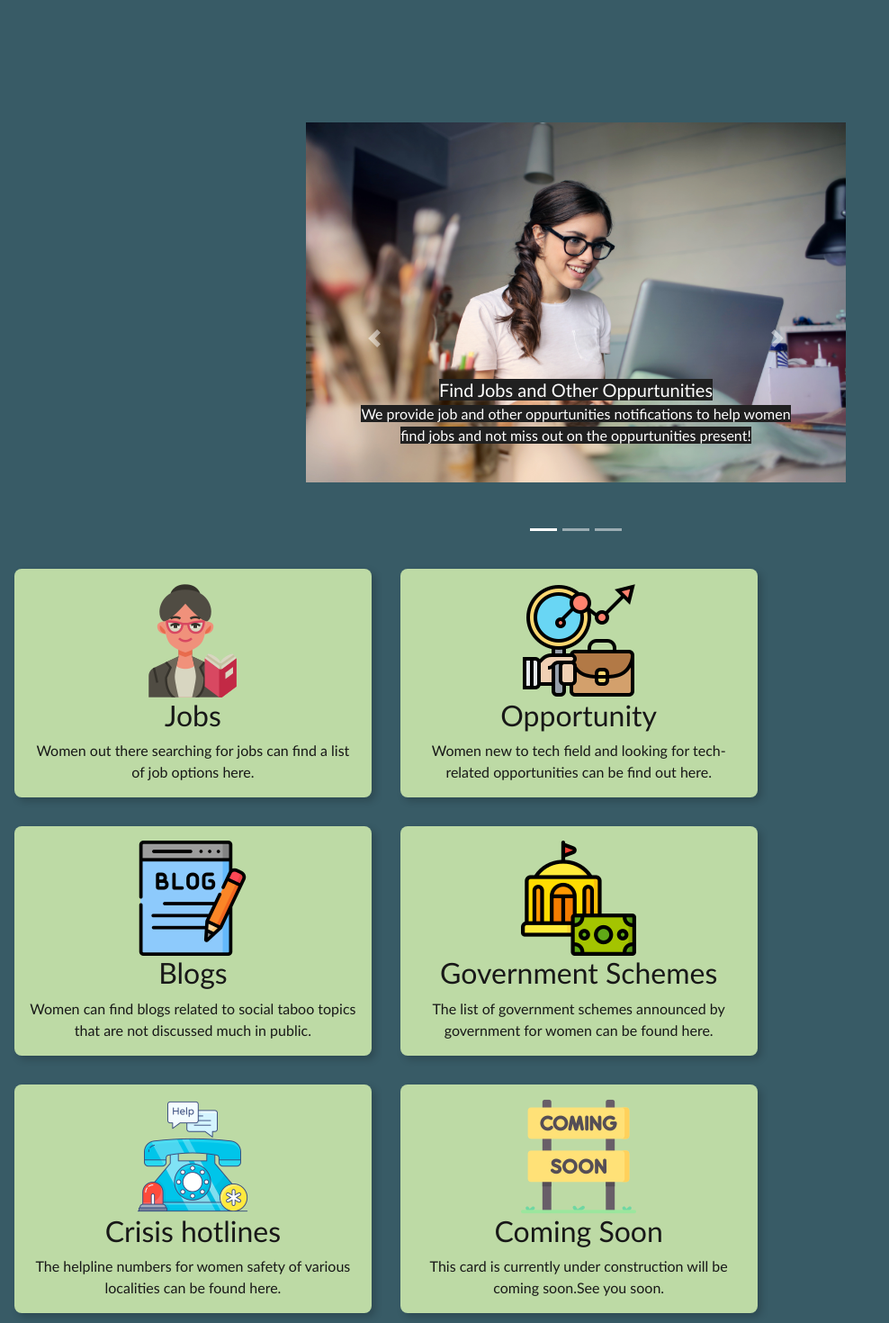
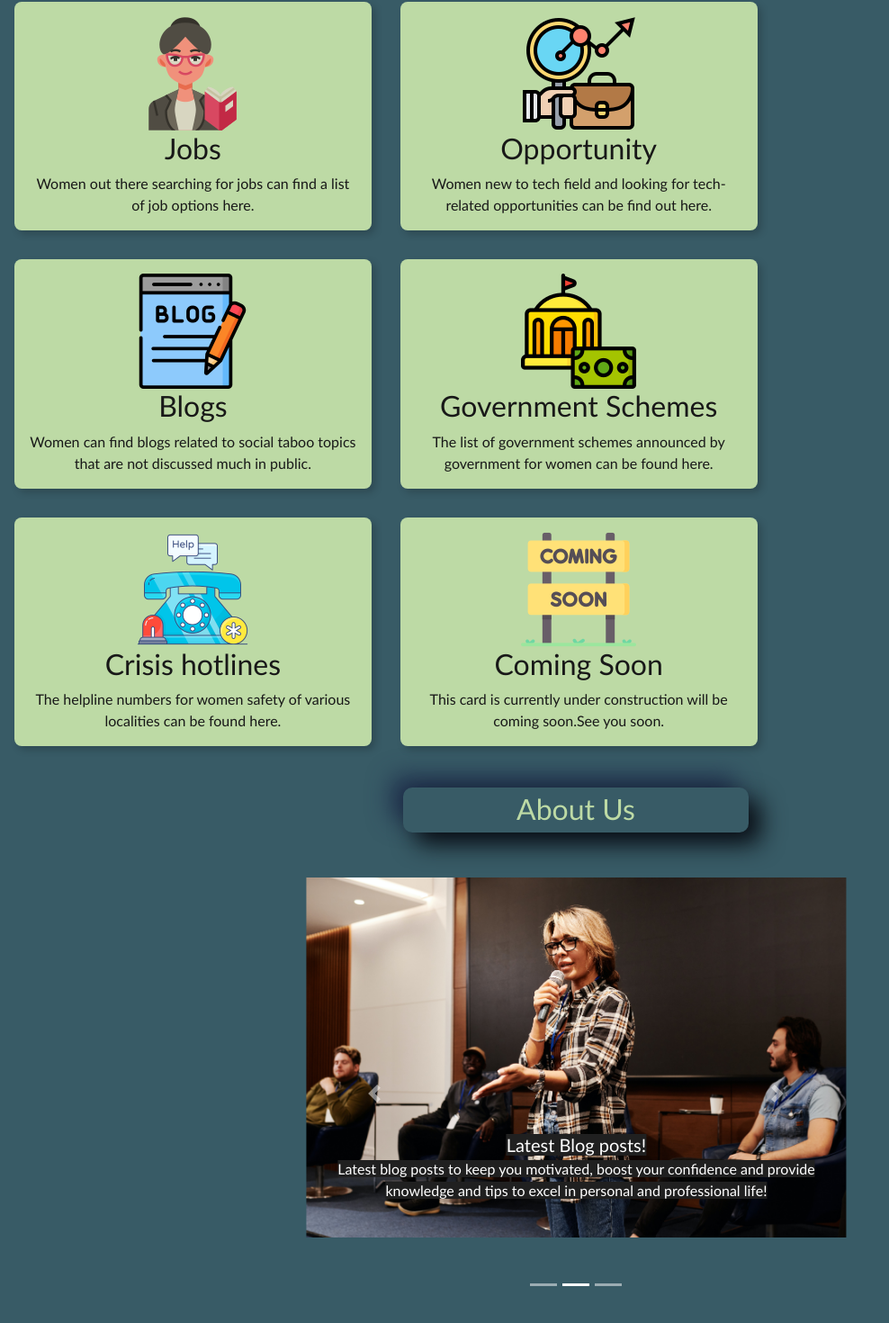
Before and after one commit to pari-hash/sheHero, a React (Create React App) app: page / in a window 1280 px wide. Shown: the part 760-2230 px from the top of the page at 90% size, without its empty margins (0-988 px from the left). Built offline with nearby package versions, Linux system fonts and the light colour scheme.

Commit message:
About Page Added

```diff
--- a/src/App.js
+++ b/src/App.js
@@ -33,8 +33,8 @@ onRouteChange=(route)=>
         <Home />
         {/* <SignIn/> */}
         {/* <Register/> */}
+        <CardList/>
         <About/>
-        <CardList/>
       </div>
     );
   }
--- a/src/components/About/About.js
+++ b/src/components/About/About.js
@@ -7,20 +7,21 @@ function Carousel() {
         <div>
             {/* botstrap carousel  */}
 
-        <div id="carouselExampleIndicators" className="carousel slide" data-ride="carousel" style={{marginTop:'150px'}}>
+            <h2 style={{color:'rgb(189, 218, 165)', boxShadow:  '13px 13px 27px #080c13, -13px -13px 27px #20304d', width:'30%', margin:'auto', marginTop:'30px', marginBottom:'30px', borderRadius:'10px', height:'50px', padding:'5px'}} class="text-center">About Us</h2>
+            <div id="carouselExampleIndicators" className="carousel slide" data-ride="carousel" style={{ marginTop: '20px' }}>
                 <ol className="carousel-indicators">
                     <li data-target="#carouselExampleIndicators" data-slide-to={0} className="active" />
                     <li data-target="#carouselExampleIndicators" data-slide-to={1} />
                     <li data-target="#carouselExampleIndicators" data-slide-to={2} />
                 </ol>
-          <div className="carousel-inner">
+                <div className="carousel-inner" style={{}}>
                     <div className="carousel-item active">
                         <img className="d-block w-100" src={require('./she3.jpg')} style={{ height: '400px', objectFit: 'contain' }} alt="First slide" />
                         {/* additionally added  */}
                         <div class="carousel-caption d-none d-md-block">
-                <span style={{backgroundColor:'#202020', fontSize:'20px'}}>Find Jobs and Other Oppurtunities</span>
+                            <span style={{ backgroundColor: '#404040', fontSize: '20px' }}>Find Jobs and Other Oppurtunities</span>
                             <br />
-                <span style={{backgroundColor:'#202020'}}>
+                            <span style={{ backgroundColor: '#404040' }}>
                                 We provide job and other oppurtunities notifications  to help women <br />
                                 find jobs and not miss out on the oppurtunities present!
                             </span>
@@ -29,15 +30,15 @@ function Carousel() {
 
                     </div>
                     <div className="carousel-item ">
-              <img className="d-block w-100" src={require('./she1.jpg')} style={{height: '400px', objectFit: 'contain' }} alt="Second slide" />
+                        <img className="d-block w-100" src={require('./she1.jpg')} style={{ height: '400px', objectFit: 'contain' }} alt="Second slide" />
                         {/* additionally added  */}
                         <div class="carousel-caption d-none d-md-block">
-                <span style={{backgroundColor:'#404040', fontSize:'20px'}}> Latest Blog posts!</span>
+                            <span style={{ backgroundColor: '#202020', fontSize: '20px' }}> Latest Blog posts!</span>
                             <br />
-                <span style={{backgroundColor:'#404040'}}>
-                We have provided the latest blog posts to keep you motivated,
-                boost your<br /> confidence and know about other women's inspiring journeys
-                 along<br /> with their experiences which have a lot to learn from!
+                            <span style={{ backgroundColor: '#202020' }}>
+                                Latest blog posts to keep you motivated,
+                                boost your confidence and provide<br /> knowledge and tips to excel in
+                                personal and professional life!
                             </span>
                         </div>
                         {/* additionally added  */}
@@ -46,9 +47,9 @@ function Carousel() {
                         <img className="d-block w-100" src={require('./she2.jpg')} style={{ height: '400px', objectFit: 'contain' }} alt="Third slide" />
                         {/* additionally added  */}
                         <div class="carousel-caption d-none d-md-block">
-                <span style={{backgroundColor:'#202020', fontSize:'20px'}}>Crisis Hotlines</span>
+                            <span style={{ backgroundColor: '#202020', fontSize: '20px' }}>Crisis Hotlines</span>
                             <br />
-                <span style={{backgroundColor:'#202020'}}>
+                            <span style={{ backgroundColor: '#202020' }}>
                                 We have provided various government schemes, NGO's contact details
                                 <br /> and helplines to help any woman who might be in dire need of it!
 
@@ -57,11 +58,11 @@ function Carousel() {
                         {/* additionally added  */}
                     </div>
                 </div>
-          <a style={{marginLeft:'320px'}} className="carousel-control-prev" href="#carouselExampleIndicators" role="button" data-slide="prev">
+                <a style={{ marginLeft: '320px' }} className="carousel-control-prev" href="#carouselExampleIndicators" role="button" data-slide="prev">
                     <span className="carousel-control-prev-icon" aria-hidden="true" />
                     <span className="sr-only" style={{ color: 'black' }}>Previous</span>
                 </a>
-          <a style={{marginRight:'320px'}} className="carousel-control-next" href="#carouselExampleIndicators" role="button" data-slide="next">
+                <a style={{ marginRight: '320px' }} className="carousel-control-next" href="#carouselExampleIndicators" role="button" data-slide="next">
                     <span className="carousel-control-next-icon" aria-hidden="true" />
                     <span className="sr-only" style={{ color: 'black' }}>Next</span>
                 </a>
```
Lines whose indentation alone changed are shown as unchanged.
